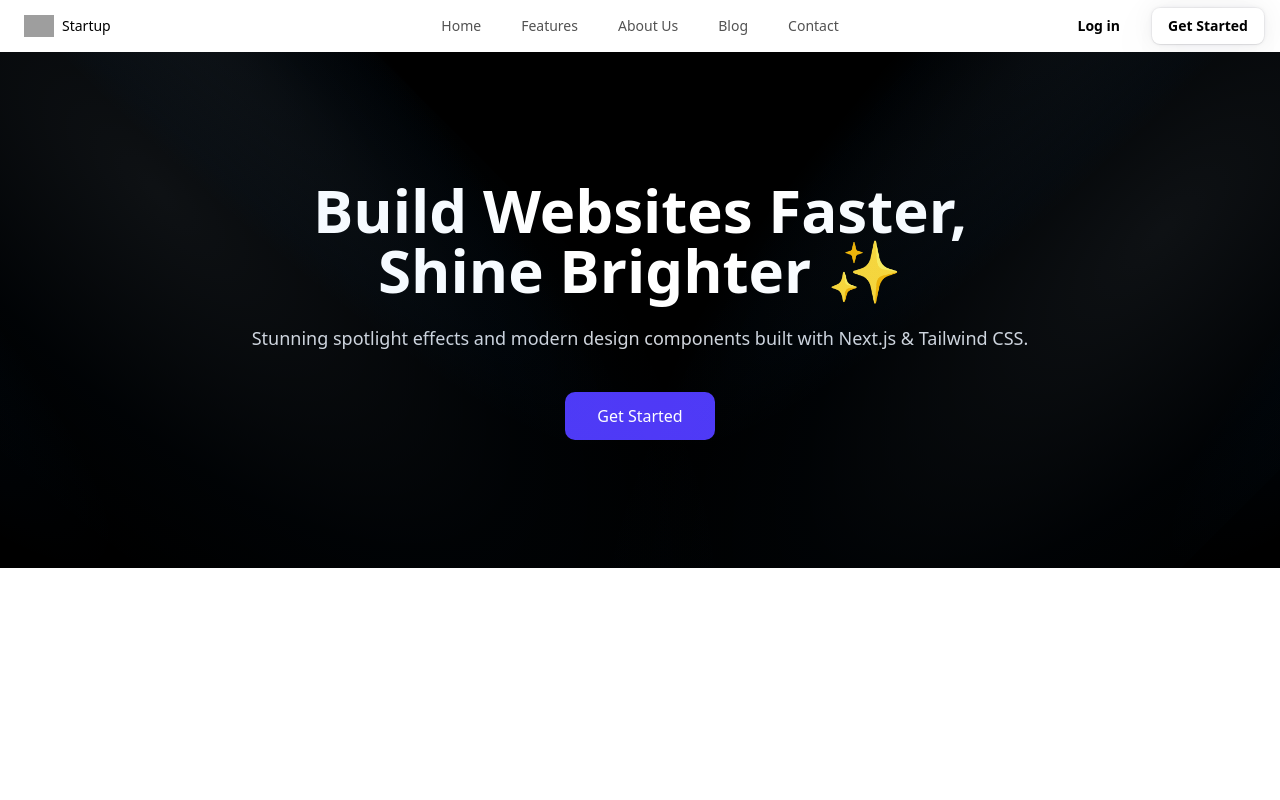
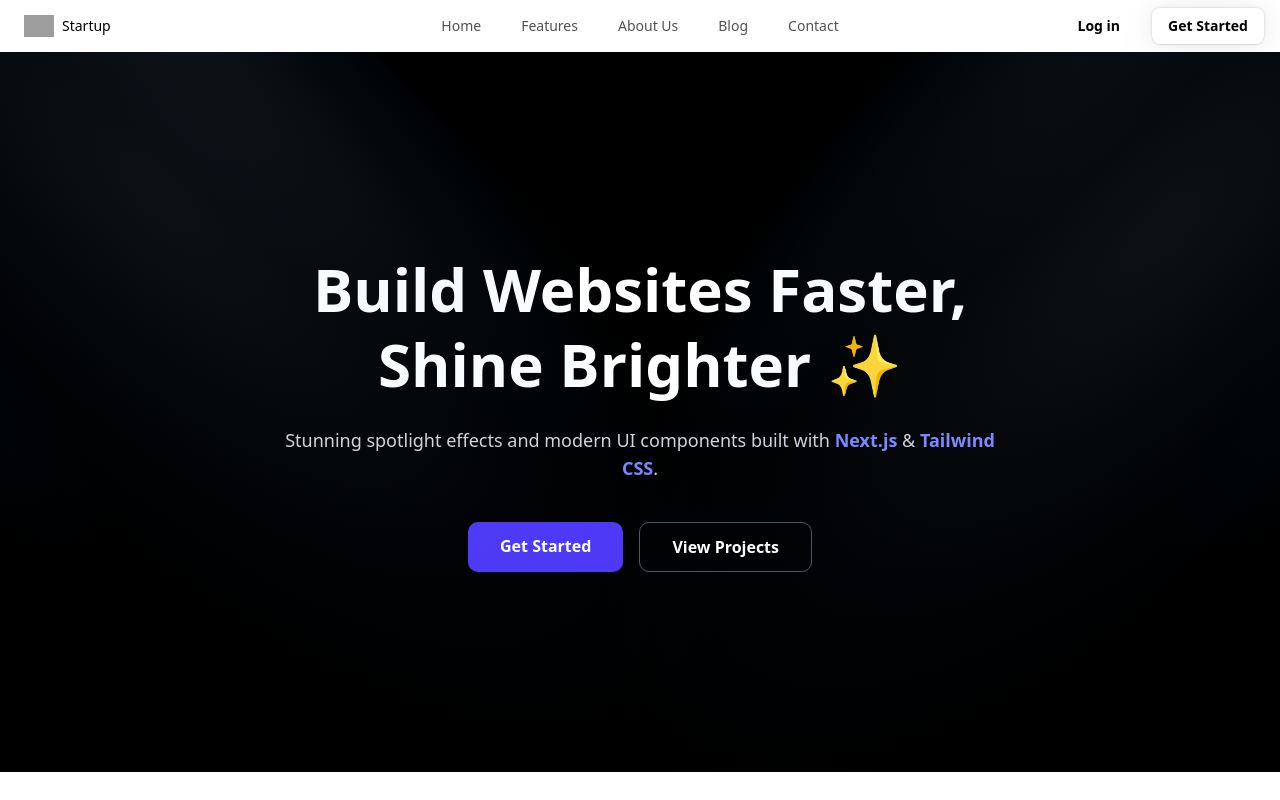
Before and after one commit to azijulhakimbd/MAH-Technology, a Next.js app: page / in a window 1280 px wide. Built offline with nearby package versions, Linux system fonts and the light colour scheme; grey boxes are pictures that could not be loaded.

Commit message:
[Added]:Hero Section

```diff
--- a/src/app/Components/Hero.jsx
+++ b/src/app/Components/Hero.jsx
@@ -1,13 +1,13 @@
 "use client";
 
 import { Spotlight } from "@/components/ui/spotlight-new";
-
-
+import { motion } from "framer-motion";
+import Link from "next/link";
 
 export default function Hero() {
   return (
-    <section className="relative overflow-hidden bg-black text-white">
-      {/* 🔹 Spotlight effect background */}
+    <section className="relative overflow-hidden bg-black text-white min-h-[90vh] flex items-center justify-center">
+      {/* 🌟 Spotlight Effect Background */}
       <Spotlight
         gradientFirst="radial-gradient(68.54% 68.72% at 55.02% 31.46%, hsla(210, 100%, 85%, .08) 0, hsla(210, 100%, 55%, .02) 50%, hsla(210, 100%, 45%, 0) 80%)"
         gradientSecond="radial-gradient(50% 50% at 50% 50%, hsla(210, 100%, 85%, .06) 0, hsla(210, 100%, 55%, .02) 80%, transparent 100%)"
@@ -21,23 +21,47 @@ export default function Hero() {
         className="absolute inset-0 pointer-events-none"
       />
 
-      {/* 🔹 Hero content */}
-      <div className="relative z-10 max-w-4xl mx-auto px-6 py-32 text-center">
-        <h1 className="text-4xl md:text-6xl font-extrabold">
-          Build Websites Faster, <br /> Shine Brighter ✨
-        </h1>
-        <p className="mt-6 text-lg text-gray-300">
-          Stunning spotlight effects and modern design components built with
-          Next.js & Tailwind CSS.
-        </p>
-        <div className="mt-10">
-          <a
+      {/* ✨ Hero Content */}
+      <div className="relative z-10 max-w-3xl mx-auto text-center px-6 py-20">
+        <motion.h1
+          initial={{ opacity: 0, y: 30 }}
+          animate={{ opacity: 1, y: 0 }}
+          transition={{ duration: 0.8 }}
+          className="text-4xl md:text-6xl font-extrabold leading-tight"
+        >
+          Build Websites Faster, <br className="hidden md:block" /> Shine Brighter ✨
+        </motion.h1>
+
+        <motion.p
+          initial={{ opacity: 0, y: 20 }}
+          animate={{ opacity: 1, y: 0 }}
+          transition={{ delay: 0.3, duration: 0.8 }}
+          className="mt-6 text-lg text-gray-300"
+        >
+          Stunning spotlight effects and modern UI components built with{" "}
+          <span className="font-semibold text-indigo-400">Next.js</span> &{" "}
+          <span className="font-semibold text-indigo-400">Tailwind CSS</span>.
+        </motion.p>
+
+        <motion.div
+          initial={{ opacity: 0, y: 10 }}
+          animate={{ opacity: 1, y: 0 }}
+          transition={{ delay: 0.6, duration: 0.8 }}
+          className="mt-10 flex justify-center gap-4"
+        >
+          <Link
             href="/get-started"
-            className="inline-block px-8 py-3 text-base font-medium bg-indigo-600 rounded-lg hover:bg-indigo-700 transition"
+            className="inline-block px-8 py-3 text-base font-semibold bg-indigo-600 rounded-lg hover:bg-indigo-700 transition"
           >
             Get Started
-          </a>
-        </div>
+          </Link>
+          <Link
+            href="/projects"
+            className="inline-block px-8 py-3 text-base font-semibold border border-gray-600 rounded-lg hover:bg-white hover:text-black transition"
+          >
+            View Projects
+          </Link>
+        </motion.div>
       </div>
     </section>
   );
```
